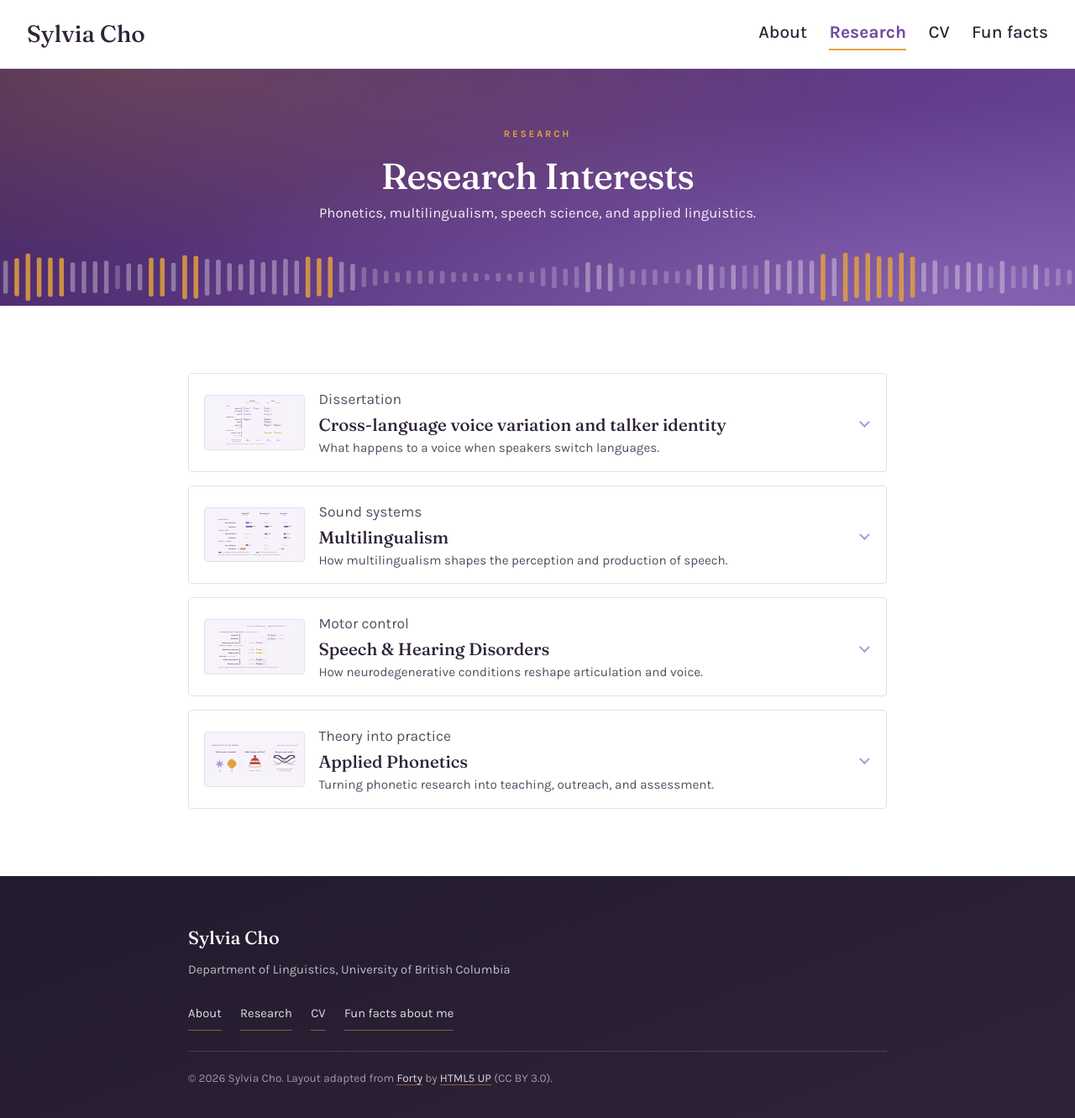
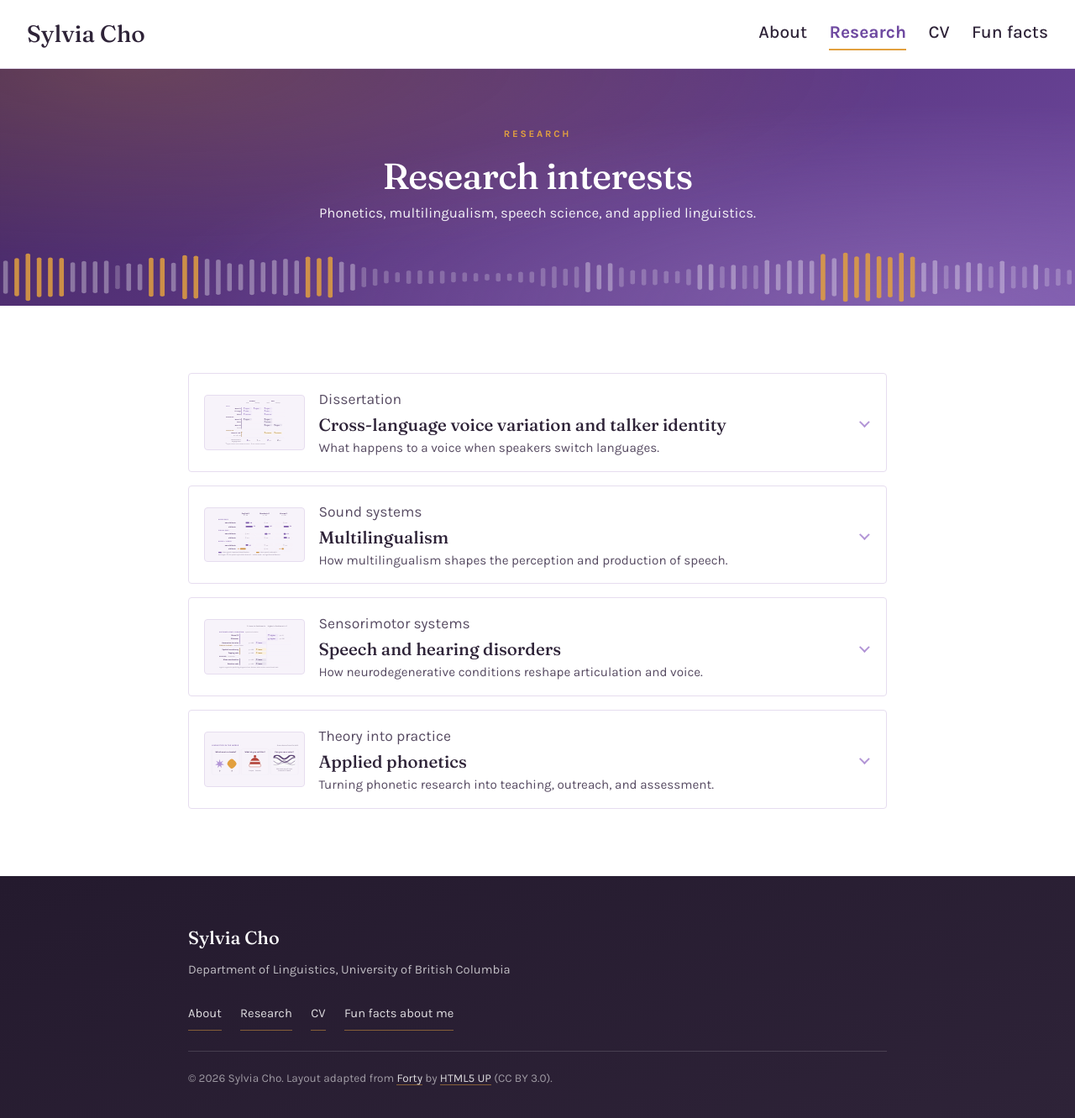
Before and after one commit to sylviacho247/sylviacho247.github.io, a Jekyll site: the page research.html, which Jekyll copies as it is, in a window 1280 px wide and 1335 px high. Shown: the top 1331 px of the window at 84% size. Built offline with Jekyll 4.4.1, drawn with Linux system fonts in a browser that asks for light colours.

Commit message:
Add files via upload

```diff
--- a/research.html
+++ b/research.html
@@ -46,7 +46,7 @@
 
   <section id="banner" class="banner--slim">
     <p class="eyebrow">Research</p>
-    <h1>Research Interests</h1>
+    <h1>Research interests</h1>
     <p class="tagline">Phonetics, multilingualism, speech science, and applied linguistics.</p>
   <div class="wave" aria-hidden="true">
     <svg viewBox="0 0 1200 100" preserveAspectRatio="none" role="presentation" focusable="false">
@@ -210,7 +210,7 @@
           <div class="topic-body">
           <p>My dissertation project asks what happens to a voice when a speaker switches languages and speech styles. Speakers were recorded in Korean and English, in read and spontaneous styles. One part of the study examined listeners’ ability to judge whether two clips came from the same person; the other focused on analyzing the voices directly.</p>
 
-          <p class="fig-lead">In the perception study, 276 listeners &mdash; Korean heritage, non-Korean heritage, and English monolingual &mdash; heard pairs of clips and judged whether the two came from the same person. Pairs varied in language and in speech style.</p>
+          <p class="fig-lead">The perception study tested 276 listeners from three language backgrounds, asking them to judge whether pairs of voices were from the same talker. Pairs differed in language and style.</p>
           <figure class="figure">
 <svg class="figsvg" viewBox="0 0 640 452" role="img" aria-labelledby="figP-t figP-d" preserveAspectRatio="xMidYMid meet"><title id="figP-t">The talker effect across languages and speech styles</title><desc id="figP-d">Mean same-different ratings with 95% confidence intervals. Hollow points are pairs that were the same talker, filled points are pairs that were two different talkers.</desc><use href="#sym-figP"></use></svg>
             <figcaption>
@@ -220,7 +220,7 @@
             </figcaption>
           </figure>
 
-          <p class="fig-lead">The second study examined nine acoustic measures of voice from 28 Korean heritage speakers in Korean and English, in read and spontaneous styles.</p>
+          <p class="fig-lead">The second study examined nine acoustic measures of voice from 28 Korean heritage speakers in Korean and English, across speech styles.</p>
           <figure class="figure">
 <svg class="figsvg" viewBox="0 0 640 481" role="img" aria-labelledby="figS2-t figS2-d" preserveAspectRatio="xMidYMid meet"><title id="figS2-t">Where the language effect appears across nine voice measures</title><desc id="figS2-d">Language effects concentrate in read speech, and women mark the contrast in pitch while men mark it in resonance and phonation.</desc><use href="#sym-figS2"></use></svg>
             <figcaption>
@@ -278,7 +278,7 @@
 <svg class="figsvg" viewBox="0 0 640 380" role="img" aria-labelledby="figLT-t figLT-d" preserveAspectRatio="xMidYMid meet"><title id="figLT-t">Korean is quieter than English at high frequencies</title><desc id="figLT-d">Above 2 kHz the same bilingual speakers produce Korean with lower intensity than English, by 3 to 5 dB between 2 and 4 kHz and 5 to 10 dB higher up. Six of the ten speakers showed the pattern.</desc><use href="#sym-figLT"></use></svg>
             <figcaption>
               <b class="fig-label">Korean has reduced high-frequency energy.</b>
-              The languages match below 2 kHz, but Korean drops off above it, and the difference grows with frequency. The missing high-frequency energy may stem from Korean&rsquo;s sparse fricative system or its articulatory setting.
+              The languages align below 2 kHz, but Korean shows a drop-off above that point, with the gap widening as frequency increases. The reduced high-frequency energy likely reflects Korean&rsquo;s sparse fricative system or its articulatory setting.
             </figcaption>
           </figure>
 
@@ -293,8 +293,8 @@
           <summary class="topic-head">
             <span class="topic-head-inner">            <span class="topic-thumb" aria-hidden="true"><svg viewBox="0 0 640 390" preserveAspectRatio="xMidYMid meet"><use href="#sym-figPk"></use></svg></span>
             <span class="topic-text">
-              <span class="card-label">Motor control</span>
-              <span class="topic-title">Speech &amp; Hearing Disorders</span>
+              <span class="card-label">Sensorimotor systems</span>
+              <span class="topic-title">Speech and hearing disorders</span>
               <span class="topic-line">How neurodegenerative conditions reshape articulation and voice.</span>
             </span>
             <span class="chev" aria-hidden="true"></span>
@@ -315,8 +315,8 @@
           <figure class="figure">
 <svg class="figsvg" viewBox="0 0 640 290" role="img" aria-labelledby="figPm-t figPm-d" preserveAspectRatio="xMidYMid meet"><title id="figPm-t">MDS cluster centroids for the three motor tasks</title><desc id="figPm-d">All three tasks separate patients from controls. Only the voice also separates the onset of a movement from its middle in both groups; in finger tapping that gap survives only in the participants without a diagnosis, and in walking it is absent.</desc><use href="#sym-figPm"></use></svg>
             <figcaption>
-              <b class="fig-label">The clusters, in MDS space.</b><br>
-              <span class="fig-cite">From Diep, <b>Cho</b>, Shamei, Liu &amp; Gick (2024), Figure 1.</span><br><br>
+              <b class="fig-label">The clusters, in MDS space.</b>
+              <span class="fig-cite">From Diep, <b>Cho</b>, Shamei, Liu &amp; Gick (2024), Figure 1.</span>
               All three tasks separate PD patients apart from controls. However, only voices further separate the <i>start</i> of a movement from its middle.
             </figcaption>
           </figure>
@@ -330,7 +330,7 @@
             <span class="topic-head-inner">            <span class="topic-thumb" aria-hidden="true"><svg viewBox="0 0 640 242" preserveAspectRatio="xMidYMid meet"><use href="#sym-figLW"></use></svg></span>
             <span class="topic-text">
               <span class="card-label">Theory into practice</span>
-              <span class="topic-title">Applied Phonetics</span>
+              <span class="topic-title">Applied phonetics</span>
               <span class="topic-line">Turning phonetic research into teaching, outreach, and assessment.</span>
             </span>
             <span class="chev" aria-hidden="true"></span>
@@ -349,7 +349,7 @@
             </figcaption>
           </figure>
 
-          <p>Closer to the classroom, I also assessed teaching practica for students in LING 363 at SFU, which was a course where students were working toward their TESL Canada certificate.</p>
+          <p class="ruled">I also worked directly with classrooms and contributed to teaching practice by assessing aspiring teachers in SFU&rsquo;s LING 363, the course leading to the TESL Canada credential.</p>
           </div>
         </details>
       </div>
--- a/style.css
+++ b/style.css
@@ -842,6 +842,37 @@
 
 .figure figcaption b { color: var(--iris); font-weight: 700; }
 
+/* A line of "what this study actually did", sitting between the topic prose
+   and the figure it introduces. Quieter than the paragraph above it so the
+   two do not read as one block of text. */
+.fig-lead {
+  max-width: 44rem;
+  margin: 1.6rem 0 0;
+  padding-top: 1.3rem;
+  font-size: 0.99rem;
+  line-height: 1.6;
+  color: var(--body-fg);
+  /* The rule belongs above the sentence that opens a study, not between that
+     sentence and its figure -- otherwise it separates a study from its own
+     picture instead of from the study before it. */
+  border-top: 1px solid var(--line);
+}
+
+/* A paragraph that starts a new thought after a figure gets the same rule
+   the figure leads do, so the sections read as separated blocks. */
+.topic-body > p.ruled {
+  margin-top: 1.6rem;
+  padding-top: 1.3rem;
+  border-top: 1px solid var(--line);
+}
+
+/* ...which means the figure right after a lead must not draw one too. */
+.fig-lead + .figure {
+  margin-top: 0.85rem;
+  padding-top: 0;
+  border-top: 0;
+}
+
 /* Captions run in three parts: what the figure is, where it came from, then
    what it shows. The first two get their own lines so the eye can skip them
    and land on the description. */
```
